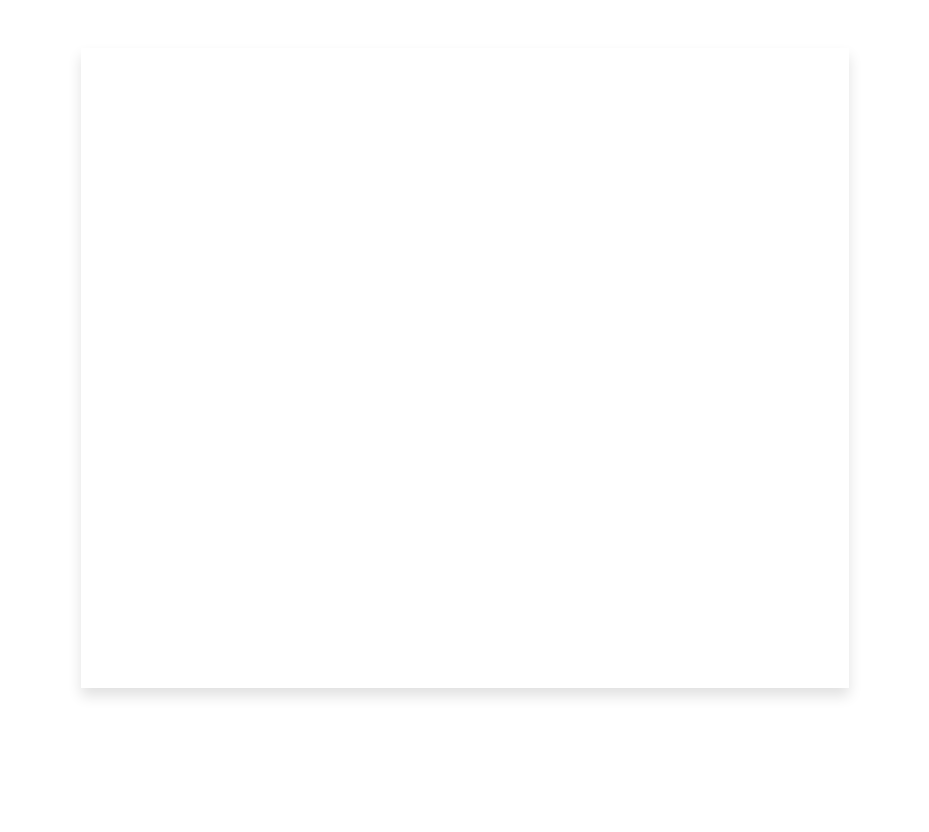
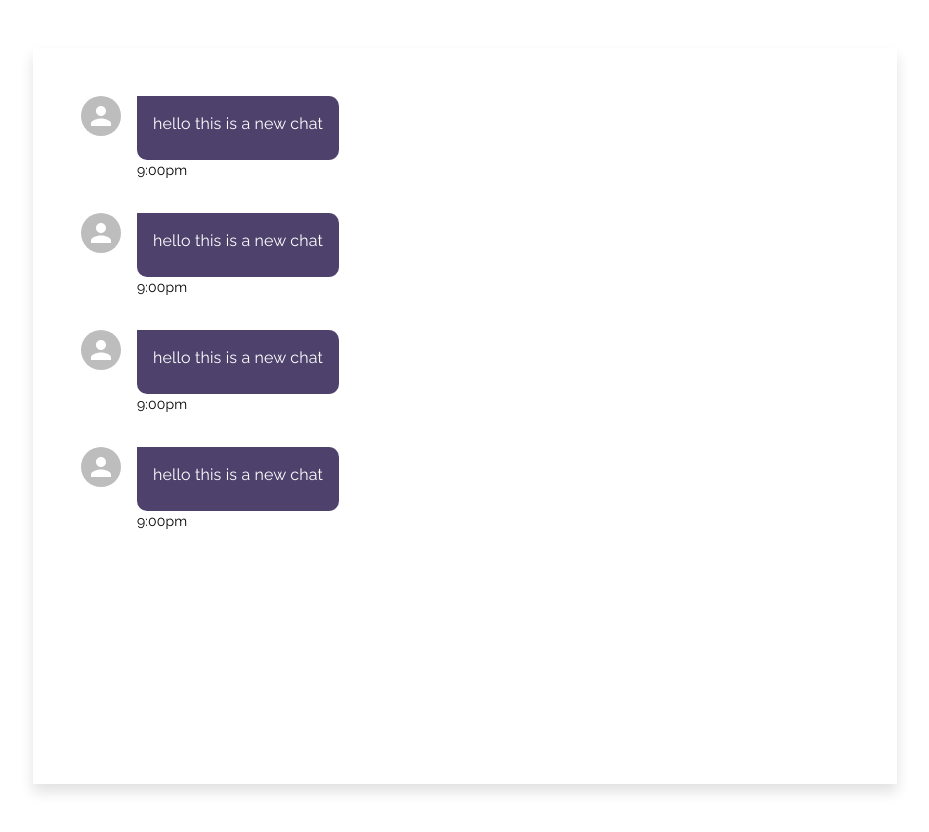
Before and after one commit to jarocode/Easychat, a React (Create React App) app: page /chatroom in a window 1280 px wide. Shown: the top 832 px of the page, without its empty margins (175-1104 px from the left). Built offline with nearby package versions, Linux system fonts and the light colour scheme.

Commit message:
added chatbox, chatContainer, chatSection components

```diff
--- a/package.json
+++ b/package.json
@@ -6,6 +6,7 @@
     "@emotion/react": "^11.10.0",
     "@emotion/styled": "^11.10.0",
     "@mui/material": "^5.10.0",
+    "@mui/styles": "^5.9.3",
     "@reduxjs/toolkit": "^1.6.2",
     "@testing-library/jest-dom": "^5.16.5",
     "@testing-library/react": "^13.3.0",
--- a/public/index.html
+++ b/public/index.html
@@ -24,6 +24,9 @@
       work correctly both with client-side routing and a non-root public URL.
       Learn how to configure a non-root public URL by running `npm run build`.
     -->
+    <link rel="preconnect" href="https://fonts.googleapis.com">
+<link rel="preconnect" href="https://fonts.gstatic.com" crossorigin>
+<link href="https://fonts.googleapis.com/css2?family=Assistant:wght@200&family=Poppins:wght@200;300;400;500;600&family=Raleway:wght@300;400&display=swap" rel="stylesheet">
     <title>React App</title>
   </head>
   <body>
--- a/src/App.js
+++ b/src/App.js
@@ -1,11 +1,20 @@
 import React from "react";
 import { BrowserRouter as Router, Route, Routes } from "react-router-dom";
+import { createTheme } from "@mui/material/styles";
+import { ThemeProvider } from "@mui/styles";
 
 import ChatRoom from "pages/chatroom";
 import Auth from "pages/auth";
 
+const theme = createTheme({
+  typography: {
+    fontFamily: ["Raleway", "sans-serif"].join(","),
+  },
+});
+
 const App = () => {
   return (
+    <ThemeProvider theme={theme}>
       <div>
         <Router>
           <Routes>
@@ -14,6 +23,7 @@ const App = () => {
           </Routes>
         </Router>
       </div>
+    </ThemeProvider>
   );
 };
 
--- a/src/components/chatbox/Chatbox.js
+++ b/src/components/chatbox/Chatbox.js
@@ -0,0 +1,34 @@
+import React from "react";
+import styled from "styled-components";
+import { Typography } from "@mui/material";
+
+import { color } from "theme";
+
+const Chatbox = () => {
+  return (
+    <Container>
+      <Div>
+        {" "}
+        <Typography fontFamily="Raleway">hello this is a new chat </Typography>
+      </Div>
+      <Typography fontFamily="Raleway" fontSize={"14px"}>
+        {" "}
+        9:00pm
+      </Typography>
+    </Container>
+  );
+};
+
+export default Chatbox;
+
+const Container = styled.div``;
+
+const Div = styled.div`
+  min-height: 2rem;
+  min-width: 10rem;
+  max-width: 30rem;
+  background: ${color.brand1};
+  padding: 1rem;
+  color: ${color.white};
+  border-radius: 0px 10px 10px 10px;
+`;
--- a/src/pages/chatroom/components/chatContainer/ChatContainer.js
+++ b/src/pages/chatroom/components/chatContainer/ChatContainer.js
@@ -0,0 +1,19 @@
+import React from "react";
+import styled from "styled-components";
+import { Avatar } from "@mui/material";
+import Chatbox from "components/chatbox/Chatbox";
+
+const ChatContainer = ({ username, message, time }) => {
+  return (
+    <Container>
+      <Avatar />
+      <Chatbox message={message} time={time} />
+    </Container>
+  );
+};
+
+export default ChatContainer;
+const Container = styled.div`
+  display: flex;
+  gap: 1rem;
+`;
--- a/src/pages/chatroom/components/chatSection/ChatSection.js
+++ b/src/pages/chatroom/components/chatSection/ChatSection.js
@@ -0,0 +1,20 @@
+import React from "react";
+import styled from "styled-components";
+
+import ChatContainer from "../chatContainer/ChatContainer";
+
+const ChatSection = ({ username, message, time }) => {
+  return (
+    <Container>
+      <ChatContainer username={username} message={message} time={time} />
+    </Container>
+  );
+};
+
+export default ChatSection;
+const Container = styled.div`
+  width: 100%;
+  display: flex;
+  justify-content: flex-start;
+  padding-bottom: 2rem;
+`;
--- a/src/pages/chatroom/index.js
+++ b/src/pages/chatroom/index.js
@@ -2,11 +2,39 @@ import React from "react";
 import styled from "styled-components";
 
 import MainLayout from "layout/MainLayout";
+import { color } from "theme";
+import ChatSection from "./components/chatSection/ChatSection";
+
+const chatData = [
+  { id: 1, username: "Bola", chat: "how are you", time: "9:00pm" },
+  {
+    id: 2,
+    username: "Alfred",
+    chat: "Tempor est officia proident dolore velit. Eu ipsum Lorem tempor deserunt ullamco Lorem sit consectetur incididunt ex. Consectetur id id quis Lorem duis ipsum Lorem sint esse in sit magna aliquip. Cupidatat anim fugiat voluptate duis anim ipsum veniam. Velit minim Lorem nisi proident Lorem tempor fugiat dolore aute magna nostrud aliquip aliqua. Sit labore irure ea velit ad nostrud id laboris. Consequat laborum amet fugiat mollit deserunt commodo nostrud nulla do officia ad magna nostrud laborum.",
+    time: "9:00pm",
+  },
+  {
+    id: 1,
+    username: "Bola",
+    chat: "Eu ipsum Lorem tempor deserunt ullamco Lorem sit consectetur incididunt ",
+    time: "9:00pm",
+  },
+  { id: 4, username: "Gundogan", chat: "Alright, thanks", time: "9:00pm" },
+];
 
 const index = () => {
   return (
     <MainLayout>
-      <Container></Container>
+      <Container>
+        {chatData?.map((el, index) => (
+          <ChatSection
+            username={el.username}
+            message={el.chat}
+            time={el.time}
+            key={index}
+          />
+        ))}
+      </Container>
     </MainLayout>
   );
 };
@@ -15,6 +43,7 @@ export default index;
 const Container = styled.div`
   width: 60%;
   height: 40rem;
-  background: #fff;
+  background: ${color.white};
+  padding: 3rem;
   box-shadow: 0px 8px 13px rgba(0, 0, 0, 0.12);
 `;
--- /dev/null
+++ b/src/theme/index.js
@@ -0,0 +1,6 @@
+export const color = {
+  brand1: "#4E426D",
+  brand2: "#F5F7FB",
+  brand3: "#3AA58A",
+  white: "#fff",
+};
```
Also changed, not shown: 1 other file (tests, documents, lock files or other folders). Lines whose indentation alone changed are shown as unchanged.
